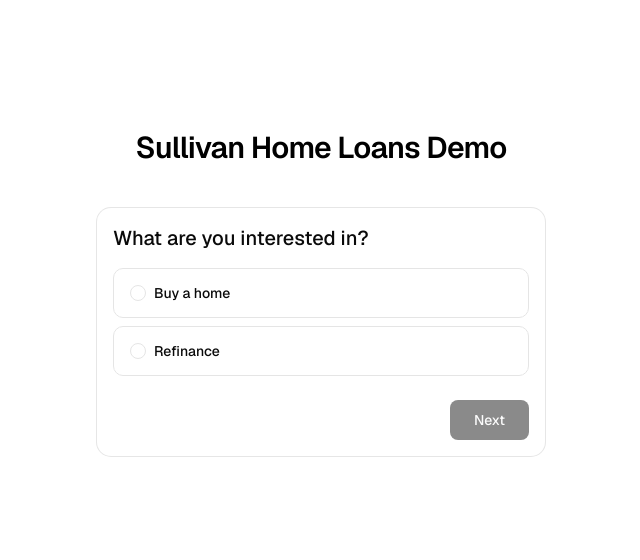
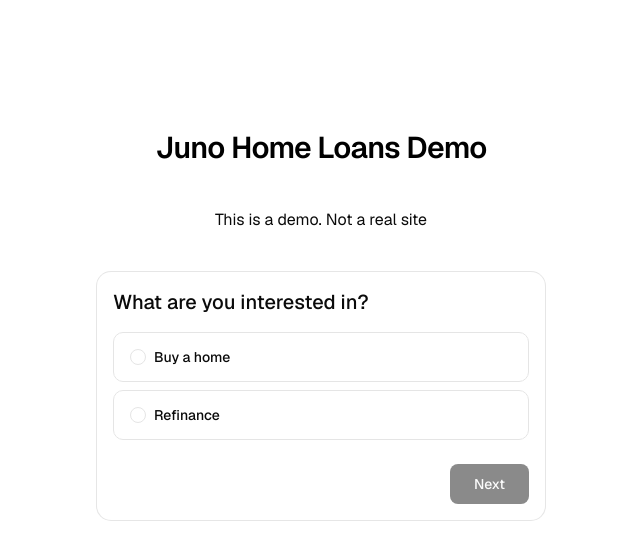
Before and after one commit to andrewt3000/mortgage, a Next.js app: page / in a window 1280 px wide. Shown: the top 560 px of the page, without its empty margins (319-959 px from the left). Built offline with nearby package versions, Linux system fonts and the light colour scheme.

Commit message:
demo verbage

```diff
--- a/app/page.tsx
+++ b/app/page.tsx
@@ -392,8 +392,9 @@ export default function Home() {
     <div className="flex flex-col flex-1 items-center justify-center bg-zinc-50 font-sans dark:bg-black">
       <main className="flex flex-1 w-full max-w-3xl flex-col items-center gap-10 py-32 px-16 bg-white dark:bg-black">
         <h1 className="text-3xl font-semibold leading-10 tracking-tight text-black dark:text-zinc-50">
-          Sullivan Home Loans Demo
+          Juno Home Loans Demo
         </h1>
+        <h3>This is a demo. Not a real site</h3>
 
         {step === "interest" && (
           <QuestionCard
```
